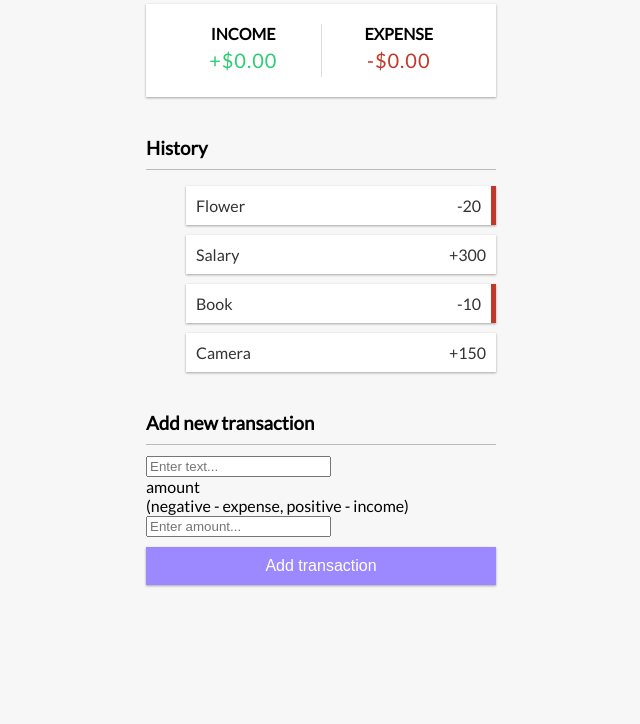
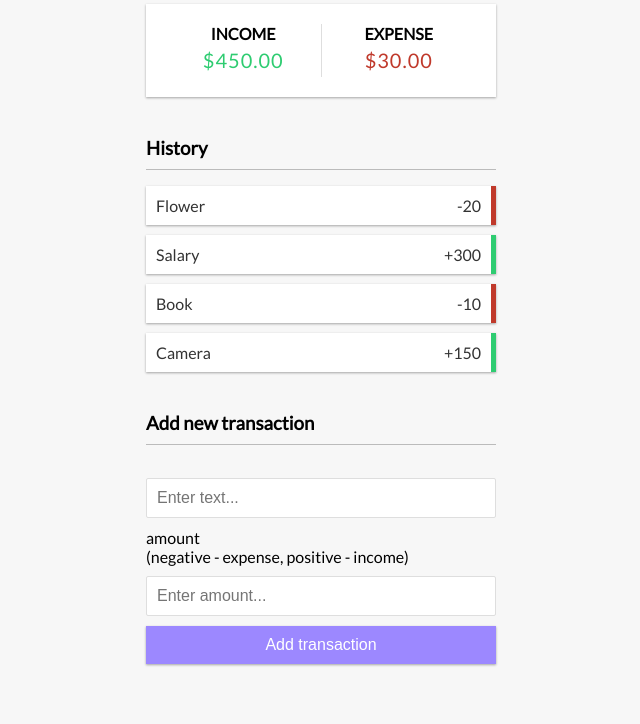
Before and after one commit to rossmylesobrien/mini_projects, a plain HTML site: page expense_tracker/index.html in a window 1280 px wide. Shown: the part 173-897 px from the top of the page, without its empty margins (319-959 px from the left). Before the commit the page ends 818 px from the top, so only its background shows below. Drawn offline with Linux system fonts and the light colour scheme.

Commit message:
Adding the display balance, income & expense

```diff
--- a/expense_tracker/main.css
+++ b/expense_tracker/main.css
@@ -8,7 +8,7 @@
   box-sizing: border-box;
 }
 
-body{
+body {
   background-color: #f7f7f7;
   display: flex;
   flex-direction: column;
@@ -19,28 +19,28 @@ body{
   font-family: 'Lato', sans-serif;
 }
 
-.container{
+.container {
   margin: 30px auto;
   width: 350px;
 }
 
-h1{
+h1 {
   letter-spacing: 1px;
   margin: 0;
 }
 
-h3{
+h3 {
   border-bottom: 1px solid #bbb;
   padding-bottom: 10px;
   margin: 40px 0 10px;
 }
 
-h4{
+h4 {
   margin: 0;
   text-transform: uppercase;
 }
 
-.inc-exp-container{
+.inc-exp-container {
   background-color: #fff;
   box-shadow: var(--box-shadow);
   padding: 20px;
@@ -49,35 +49,36 @@ h4{
   margin: 20px 0;
 }
 
-.inc-exp-container > div{
+.inc-exp-container > div {
   flex: 1;
   text-align: center;
 }
 
-.inc-exp-container > div:first-of-type{
+.inc-exp-container > div:first-of-type {
   border-right: 1px solid #dedede;
 }
 
-.money{
+.money {
   font-size: 20px;
   letter-spacing: 1px;
   margin: 5px 0;
 }
 
-.money.plus{
+.money.plus {
   color: #2ecc71;
 }
 
-.money.minus{
+.money.minus {
   color: #c0392b;
 }
 
-labels{
+label {
   display: inline-block;
   margin: 10px 0;
 }
 
-input[type="text"]. input[type="number"]{
+input[type='text'],
+input[type='number'] {
   border: 1px solid #dedede;
   border-radius: 2px;
   display: block;
@@ -86,7 +87,7 @@ input[type="text"]. input[type="number"]{
   width: 100%;
 }
 
-.btn{
+.btn {
   cursor: pointer;
   background-color: #9c88ff;
   box-shadow: var(--box-shadow);
@@ -99,17 +100,18 @@ input[type="text"]. input[type="number"]{
   width: 100%;
 }
 
-.btn:focus, .delete-btn:focus{
-    outline: 0;
+.btn:focus,
+.delete-btn:focus {
+  outline: 0;
 }
 
-.li{
+.list {
   list-style-type: none;
   padding: 0;
   margin-bottom: 40px;
 }
 
-.list li{
+.list li {
   background-color: #fff;
   box-shadow: var(--box-shadow);
   color: #333;
@@ -120,15 +122,15 @@ input[type="text"]. input[type="number"]{
   margin: 10px 0;
 }
 
-.list li.minus{
+.list li.plus {
+  border-right: 5px solid #2ecc71;
+}
+
+.list li.minus {
   border-right: 5px solid #c0392b;
 }
 
-.list li.plus{
-  border-right: 5px solid ##2ecc71;
-}
-
-.delete-btn{
+.delete-btn {
   cursor: pointer;
   background-color: #e74c3c;
   border: 0;
@@ -144,6 +146,6 @@ input[type="text"]. input[type="number"]{
   transition: opacity 0.3s ease;
 }
 
-.list li:hover .delete-btn{
+.list li:hover .delete-btn {
   opacity: 1;
 }
--- a/expense_tracker/script.js
+++ b/expense_tracker/script.js
@@ -32,10 +32,26 @@ function addTransactionDOM(transaction){
   list.appendChild(item);
 };
 
+// update the balance, income and expense
+function updateValues(){
+  const amounts = transactions.map(transaction => transaction.amount);
+
+  const total = amounts.reduce((acc, item) => (acc += item), 0).toFixed(2);
+
+  const income = amounts.filter(item => item > 0).reduce((acc, item) => (acc += item),0).toFixed(2);
+  const expense = (amounts.filter(item => item < 0).reduce((acc, item) => (acc += item),0) * -1).toFixed(2);
+
+  balance.innerText =  `$${total}`;
+  money_plus.innerText = `$${income}`;
+  money_minus.innerText = `$${expense}`;
+
+};
+
 // Init the app
 function init(){
   list.innerHTML = '';
   transactions.forEach(addTransactionDOM);
 };
+init();
 
-init();
+updateValues();
```
